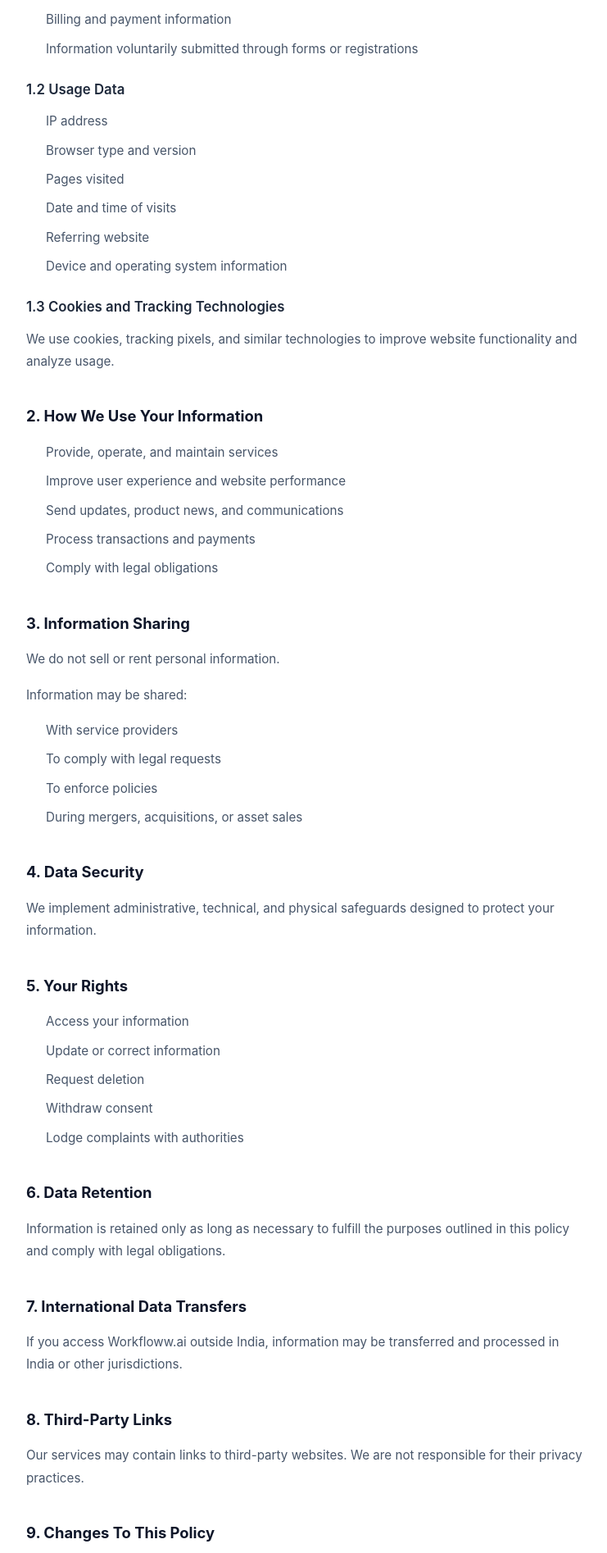
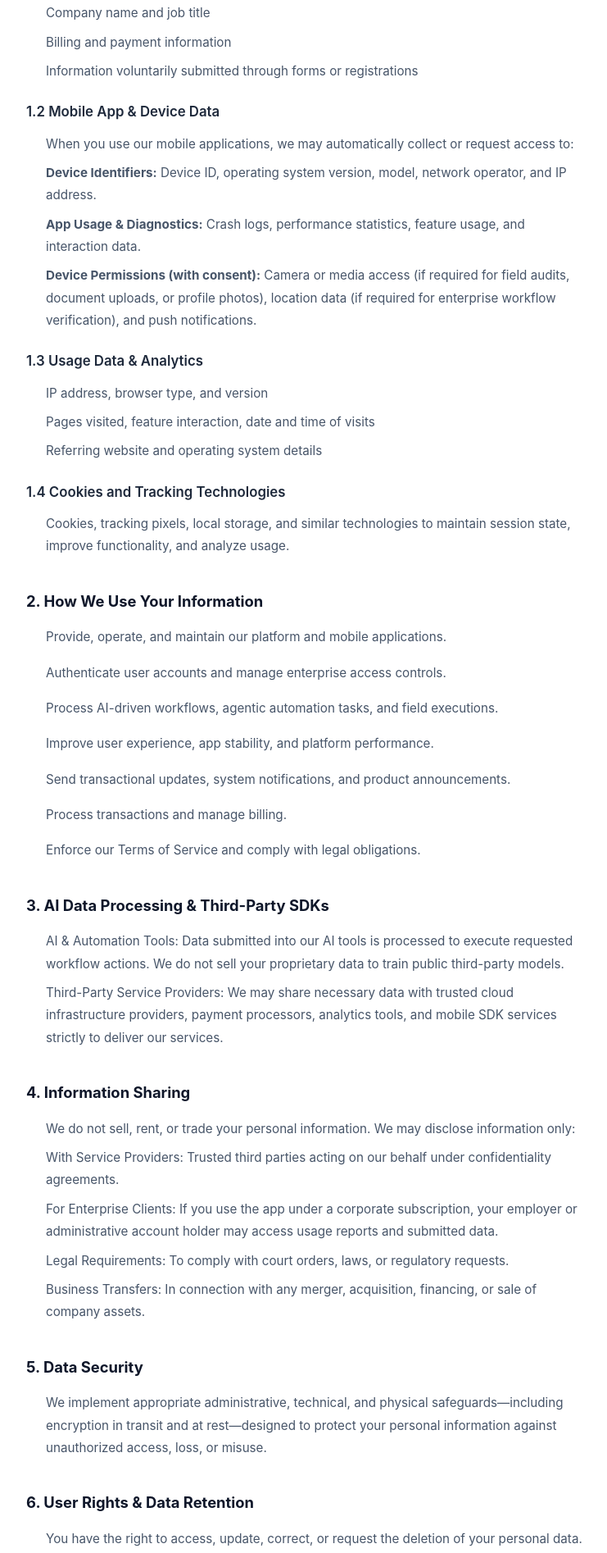
Before and after one commit to manishchum/Workfloww, a React (Vite) app: page /privacy-policy in a window 1280 px wide. Shown: the part 884-2778 px from the top of the page at 82% size, without its empty margins (268-1009 px from the left). Built offline with nearby package versions, Linux system fonts and the light colour scheme; no server answers.

Commit message:
Updated the privacy policy page to include new terms and conditions regarding user data handling and third-party integrations.

```diff
--- a/src/pages/PrivacyPolicy.tsx
+++ b/src/pages/PrivacyPolicy.tsx
@@ -142,104 +142,125 @@ export default function PrivacyPolicy() {
 
           <p>
             Welcome to <strong>Workfloww.ai</strong> ("we", "our", or "us").
-            This Privacy Policy explains how we collect, use, disclose,
-            and safeguard your information when you use our website,
-            AI-powered tools, upskilling platforms, and agentic automation solutions.
+            This Privacy Policy explains how we collect, use, disclose, and safeguard your information
+            when you access our website, AI-powered tools, upskilling platforms, agentic automation solutions,
+            and mobile applications(enterprise applications distributed under our developer account).
           </p>
 
           <h2>1. Information We Collect</h2>
 
-          <h3>1.1 Personal Information</h3>
+          <h3>  1.1 Personal Information</h3>
           <ul>
-            <li>Full name</li>
-            <li>Email address</li>
-            <li>Phone number</li>
-            <li>Company name and job title</li>
-            <li>Billing and payment information</li>
-            <li>Information voluntarily submitted through forms or registrations</li>
+            <li>  Full name</li>
+            <li>  Email address</li>
+            <li>  Phone number</li>
+            <li>  Company name and job title</li>
+            <li>  Billing and payment information</li>
+            <li>  Information voluntarily submitted through forms or registrations</li>
           </ul>
 
-          <h3>1.2 Usage Data</h3>
-          <ul>
-            <li>IP address</li>
-            <li>Browser type and version</li>
-            <li>Pages visited</li>
-            <li>Date and time of visits</li>
-            <li>Referring website</li>
-            <li>Device and operating system information</li>
+          <h3>  1.2 Mobile App & Device Data</h3>
+          <ul><li>When you use our mobile applications, we may automatically collect or request access to:</li>
+
+            <li><strong>Device Identifiers:</strong> Device ID, operating system version, model, network operator, and IP address.</li>
+            <li><strong>App Usage & Diagnostics:</strong> Crash logs, performance statistics, feature usage, and interaction data.</li>
+            <li><strong>Device Permissions (with consent):</strong> Camera or media access (if required for field audits, document uploads, or profile photos), location data (if required for enterprise workflow verification), and push notifications.</li>
           </ul>
 
-          <h3>1.3 Cookies and Tracking Technologies</h3>
-          <p>
-            We use cookies, tracking pixels, and similar technologies
-            to improve website functionality and analyze usage.
-          </p>
+          <h3>  1.3 Usage Data & Analytics</h3>
+          <ul>
+            <li>IP address, browser type, and version</li>
+            <li>Pages visited, feature interaction, date and time of visits</li>
+            <li>Referring website and operating system details</li>
+          </ul>
+
+          <h3>  1.4 Cookies and Tracking Technologies</h3>
+          <ul><li>Cookies, tracking pixels, local storage, and similar technologies to maintain session state, improve functionality, and analyze usage.</li></ul>
 
           <h2>2. How We Use Your Information</h2>
-          <ul>
-            <li>Provide, operate, and maintain services</li>
-            <li>Improve user experience and website performance</li>
-            <li>Send updates, product news, and communications</li>
-            <li>Process transactions and payments</li>
-            <li>Comply with legal obligations</li>
+            <ul>Provide, operate, and maintain our platform and mobile applications.</ul>
+
+            <ul>Authenticate user accounts and manage enterprise access controls.</ul>
+
+            <ul>Process AI-driven workflows, agentic automation tasks, and field executions.</ul>
+
+            <ul>Improve user experience, app stability, and platform performance.</ul>
+
+            <ul>Send transactional updates, system notifications, and product announcements.</ul>
+
+            <ul>Process transactions and manage billing.</ul>
+
+            <ul>Enforce our Terms of Service and comply with legal obligations.</ul>
+
+          <h2>3. AI Data Processing & Third-Party SDKs</h2>
+          <ul><li>
+            AI & Automation Tools: Data submitted into our AI tools is processed to execute requested workflow actions. We do not sell your proprietary data to train public third-party models.
+          </li>
+          <li>
+            Third-Party Service Providers: We may share necessary data with trusted cloud infrastructure providers, payment processors, analytics tools, and mobile SDK services strictly to deliver our services.
+          </li>
           </ul>
 
-          <h2>3. Information Sharing</h2>
-          <p>We do not sell or rent personal information.</p>
-          <p>Information may be shared:</p>
+          <h2>4. Information Sharing</h2>
           <ul>
-            <li>With service providers</li>
-            <li>To comply with legal requests</li>
-            <li>To enforce policies</li>
-            <li>During mergers, acquisitions, or asset sales</li>
+            <li>We do not sell, rent, or trade your personal information. We may disclose information only:</li>
+            <li>With Service Providers: Trusted third parties acting on our behalf under confidentiality agreements.</li>
+            <li>For Enterprise Clients: If you use the app under a corporate subscription, your employer or administrative account holder may access usage reports and submitted data.</li>
+            <li>Legal Requirements: To comply with court orders, laws, or regulatory requests.</li>
+            <li>Business Transfers: In connection with any merger, acquisition, financing, or sale of company assets.</li>
           </ul>
 
-          <h2>4. Data Security</h2>
-          <p>
-            We implement administrative, technical, and physical safeguards
-            designed to protect your information.
-          </p>
 
-          <h2>5. Your Rights</h2>
-          <ul>
-            <li>Access your information</li>
-            <li>Update or correct information</li>
-            <li>Request deletion</li>
-            <li>Withdraw consent</li>
-            <li>Lodge complaints with authorities</li>
-          </ul>
+          <h2>5. Data Security</h2>
+          <ul><li>
+            We implement appropriate administrative, technical, and physical safeguards—including encryption in transit
+            and at rest—designed to protect your personal information against unauthorized access, loss, or misuse.
+          </li></ul>
 
-          <h2>6. Data Retention</h2>
-          <p>
-            Information is retained only as long as necessary to fulfill
-            the purposes outlined in this policy and comply with legal obligations.
-          </p>
+          <h2>6. User Rights & Data Retention</h2>
+          <ul><li>
+            You have the right to access, update, correct, or request the deletion of your personal data.
+            We retain personal data only as long as necessary to fulfill the purposes outlined in this policy or
+            to comply with legal, tax, and reporting obligations.
+          </li></ul>
 
-          <h2>7. International Data Transfers</h2>
-          <p>
-            If you access Workfloww.ai outside India, information may be transferred
-            and processed in India or other jurisdictions.
-          </p>
+          <h2>7. Account and Data Deletion Request (Google Play Mandate)</h2>
+          <ul><li>
+            Users of the mobile application have the right to request account deletion and the purging of associated personal data at any time.
+          </li>
 
-          <h2>8. Third-Party Links</h2>
-          <p>
-            Our services may contain links to third-party websites.
-            We are not responsible for their privacy practices.
-          </p>
+          <li>
+            Data Handling: Upon verification, we will permanently delete or anonymize your personal account data, except where retention is required by law or active enterprise agreement.
+          </li></ul>
 
-          <h2>9. Changes To This Policy</h2>
-          <p>
-            We may periodically update this Privacy Policy.
-            Updated versions will be posted with a revised effective date.
-          </p>
+          <h2>8. International Data Transfers</h2>
+          <ul><li>
+            If you access Workfloww.ai or the mobile apps from outside India, your information may be transferred to, stored, and processed in India or other jurisdictions where our servers or third-party service providers reside.
+          </li></ul>
 
-          <h2>10. Contact Us</h2>
-          <p>
-            For questions regarding this Privacy Policy:
-          </p>
-          <p>
+          <h2>9. Third-Party Links</h2>
+          <ul><li>
+            Our platform may contain links to external third-party websites or services. We are not responsible for the privacy practices or content of third parties.
+          </li></ul>
+
+          <h2>10. Changes To This Privacy Policy</h2>
+          <ul><li>
+            We may update this Privacy Policy from time to time to reflect changes in our practices, app features, or legal requirements. Updated versions will be posted on this page with a revised effective date.
+          </li></ul>
+
+          <h2>11. Contact Us</h2>
+          <ul><li>
+            If you have questions, concerns, or requests regarding this Privacy Policy or data processing, please contact us at:
+          </li></ul>
+
+
+          <ul><li>
             <strong>Email:</strong> manish.chum@workfloww.ai
-          </p>
+          </li></ul>
+
+          <ul><li>
+            <strong>Website:</strong> <a href="https://www.workfloww.ai" target="_blank" rel="noopener noreferrer">https://www.workfloww.ai</a>
+          </li></ul>
 
           {/* Action Buttons */}
           <div style={{
```
